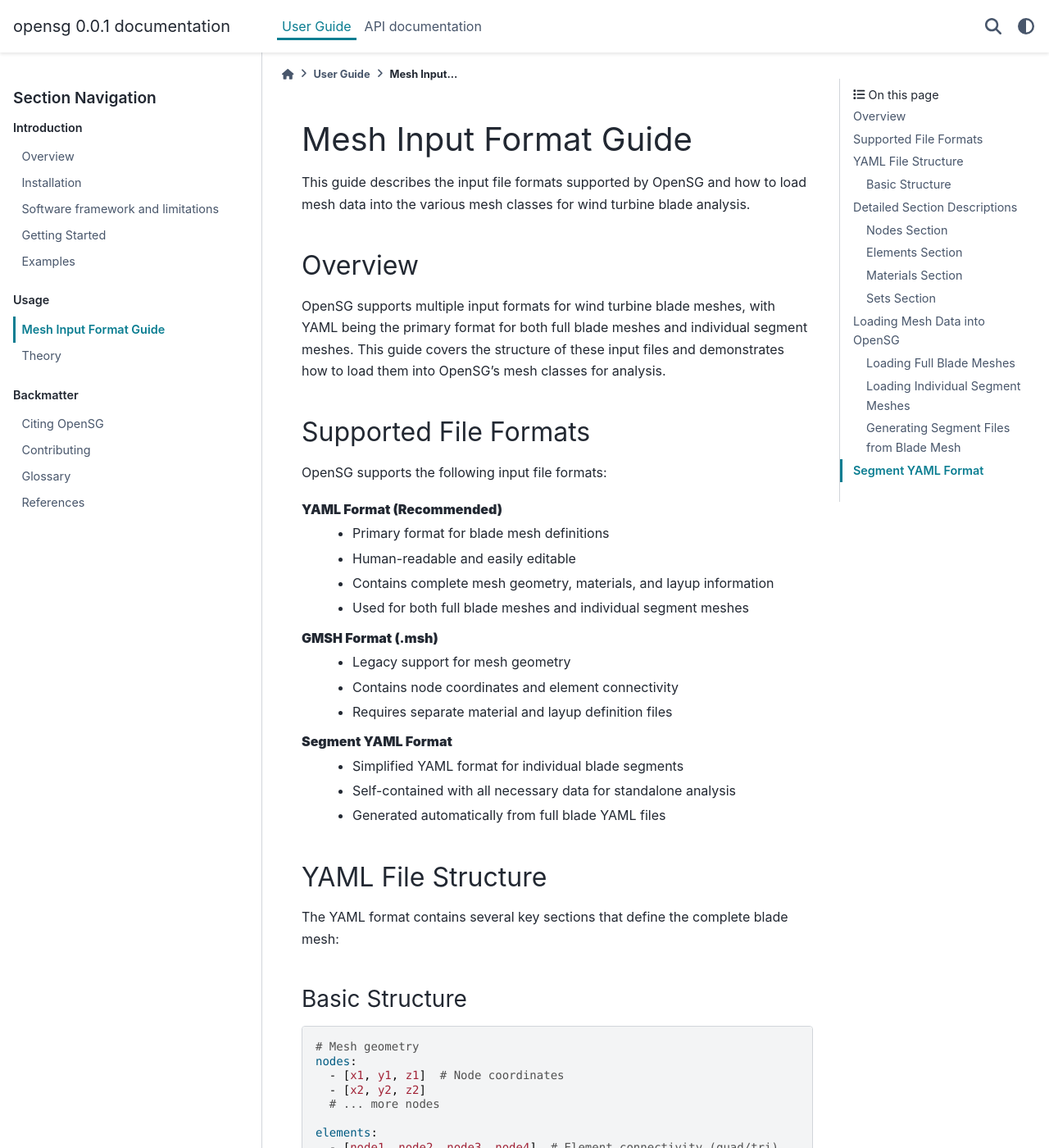
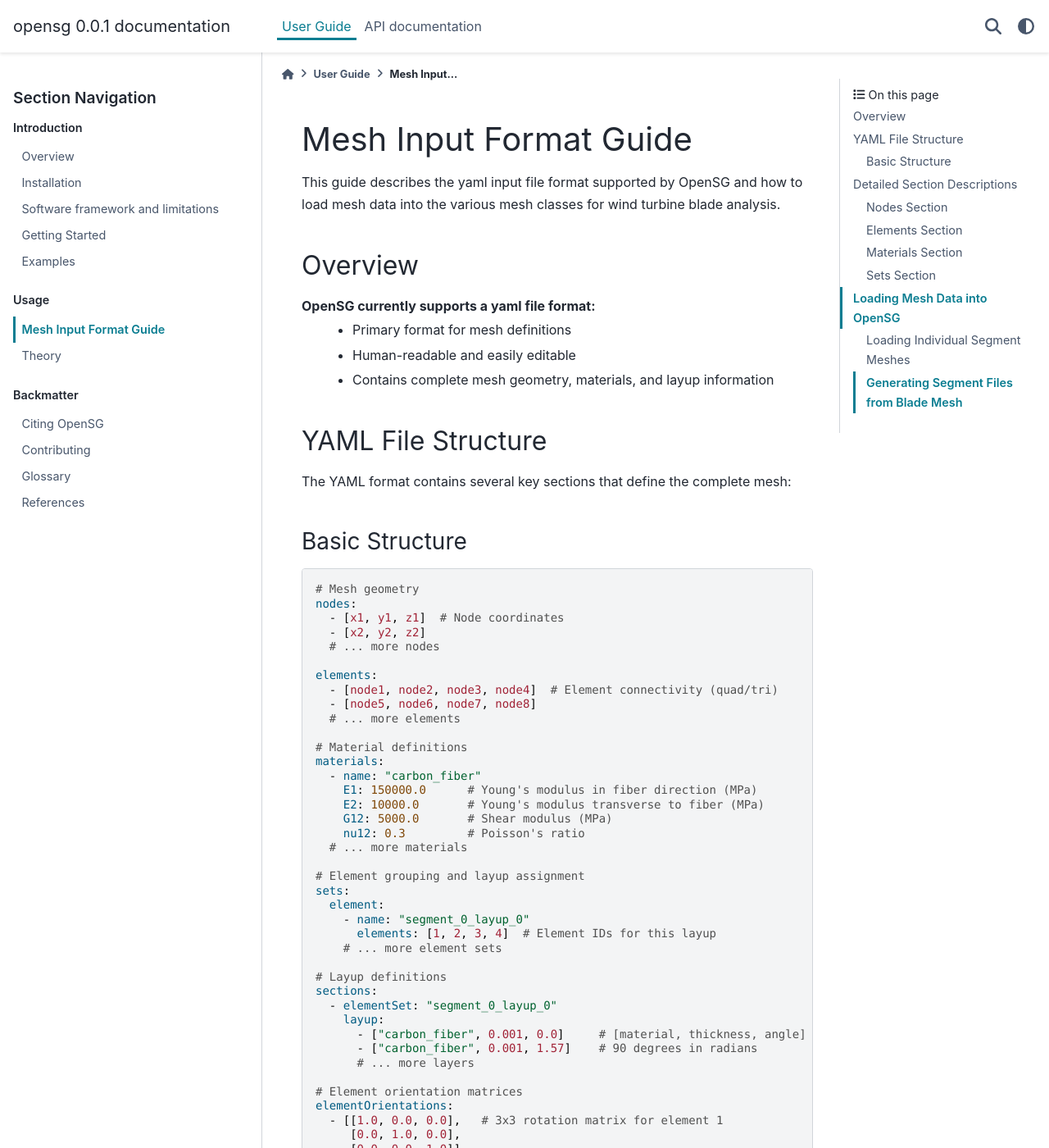
Before and after one commit to wenbinyugroup/OpenSG, a Sphinx documentation site: the page built from docs/user-guide/input.rst, in a window 1280 px wide and 1400 px high. Shown: the whole window at 82% size. Built offline with Sphinx 7.4.7 and the PyData theme 0.15.4, drawn with Linux system fonts in a browser that asks for light colours; pages that are not in the unit, such as notebooks, are missing from menus; some of the changed text lies outside the part shown.

Commit message:
update input page

```diff
--- a/docs/user-guide/input.rst
+++ b/docs/user-guide/input.rst
@@ -3,38 +3,21 @@
 Mesh Input Format Guide
 =======================
 
-This guide describes the input file formats supported by OpenSG and how to load mesh data into the various mesh classes for wind turbine blade analysis.
+This guide describes the yaml input file format supported by OpenSG and how to load mesh data into the
+various mesh classes for wind turbine blade analysis.
 
 Overview
 --------
 
-OpenSG supports multiple input formats for wind turbine blade meshes, with YAML being the primary format for both full blade meshes and individual segment meshes. This guide covers the structure of these input files and demonstrates how to load them into OpenSG's mesh classes for analysis.
-
-Supported File Formats
-----------------------
-
-OpenSG supports the following input file formats:
-
-**YAML Format (Recommended)**
-   - Primary format for blade mesh definitions
+OpenSG currently supports a yaml file format:
+   - Primary format for mesh definitions
    - Human-readable and easily editable
    - Contains complete mesh geometry, materials, and layup information
-   - Used for both full blade meshes and individual segment meshes
-
-**GMSH Format (.msh)**
-   - Legacy support for mesh geometry
-   - Contains node coordinates and element connectivity
-   - Requires separate material and layup definition files
-
-**Segment YAML Format**
-   - Simplified YAML format for individual blade segments
-   - Self-contained with all necessary data for standalone analysis
-   - Generated automatically from full blade YAML files
 
 YAML File Structure
 -------------------
 
-The YAML format contains several key sections that define the complete blade mesh:
+The YAML format contains several key sections that define the complete mesh:
 
 Basic Structure
 ~~~~~~~~~~~~~~~
@@ -101,11 +84,6 @@
      - [1.0, 1.0, 0.0]      # Node 3
      - [0.0, 1.0, 0.0]      # Node 4
 
-**Requirements:**
-- Coordinates in meters (SI units)
-- Node indices start from 1 (GMSH convention)
-- Typically x-axis aligned with blade span direction
-
 Elements Section
 ~~~~~~~~~~~~~~~~
 
@@ -168,35 +146,11 @@
 **Requirements:**
 - Element IDs must reference valid elements
 - Names should be descriptive and unique
-- Segment-based naming convention recommended for blade analysis
 
 Loading Mesh Data into OpenSG
 -----------------------------
 
 OpenSG provides several classes for loading and working with mesh data:
-
-Loading Full Blade Meshes
-~~~~~~~~~~~~~~~~~~~~~~~~~~
-
-For complete blade analysis, use the ``ShellBladeMesh`` or ``SolidBladeMesh`` classes:
-
-.. code-block:: python
-
-   from opensg.mesh.blade import ShellBladeMesh, SolidBladeMesh
-   import opensg.io as opensg_io
-
-   # Load blade mesh from YAML file
-   blade_data = opensg_io.load_yaml("blade_mesh.yaml")
-
-   # Create shell blade mesh object
-   shell_blade = ShellBladeMesh(blade_data)
-
-   # Create solid blade mesh object
-   solid_blade = SolidBladeMesh(blade_data)
-
-   # Access mesh properties
-   print(f"Blade has {shell_blade.num_elements} elements")
-   print(f"Blade has {shell_blade.num_nodes} nodes")
 
 Loading Individual Segment Meshes
 ~~~~~~~~~~~~~~~~~~~~~~~~~~~~~~~~~~
@@ -208,26 +162,24 @@
    from opensg.mesh.segment import ShellSegmentMesh, SolidSegmentMesh
 
    # Load segment mesh directly from YAML file
-   shell_segment = ShellSegmentMesh("segment_1.yaml")
-   solid_segment = SolidSegmentMesh("segment_1.yaml")
-
-   # Access segment properties
-   print(f"Segment has {shell_segment.mesh.topology.index_map(2).size_local} elements")
+   shell_segment = ShellSegmentMesh("your_shell_segment_mesh.yaml")
+   solid_segment = SolidSegmentMesh("your_solid_segment_mesh.yaml")
 
 Generating Segment Files from Blade Mesh
 ~~~~~~~~~~~~~~~~~~~~~~~~~~~~~~~~~~~~~~~~~
 
-OpenSG can automatically generate individual segment files from a full blade mesh:
+OpenSG can automatically generate individual segment files from a full blade mesh.
+This is currently only available for shell mesh:
 
 .. code-block:: python
 
    from pathlib import Path
-   import opensg.io as opensg_io
+   import opensg
 
    # Generate all segment files from blade mesh
-   blade_mesh_file = Path("data", "blade_mesh.yaml")
+   blade_mesh_file = Path("your_shell_blade_mesh.yaml")
 
-   segment_files = opensg_io.generate_segment_shell_mesh_files(
+   segment_files = opensg.io.generate_segment_shell_mesh_files(
        blade_mesh_file,
        segment_folder="segments/",
        segment_indices=None  # Generate all segments (default)
@@ -239,50 +191,3 @@
        segment_folder="segments/",
        segment_indices=[0, 1, 2]  # Only segments 0, 1, and 2
    )
-
-Segment YAML Format
--------------------
-
-Individual segment YAML files have a simplified structure optimized for standalone analysis:
-
-.. code-block:: yaml
-
-   # Simplified segment mesh format
-   nodes:
-     - [0.0, 0.0, 0.0]
-     - [1.0, 0.0, 0.1]
-     # ... segment nodes only
-
-   elements:
-     - [1, 2, 3, 4]
-     # ... segment elements only
-
-   materials:
-     - name: "carbon_fiber"
-       E1: 150000.0
-       E2: 10000.0
-       G12: 5000.0
-       nu12: 0.3
-
-   sets:
-     element:
-       - name: "layup_0"      # Simplified naming
-         elements: [1, 2, 3]
-       - name: "layup_1"
-         elements: [4, 5, 6]
-
-   sections:
-     - elementSet: "layup_0"
-       layup:
-         - ["carbon_fiber", 0.001, 0.0]
-         - ["carbon_fiber", 0.001, 1.57]
-
-   elementOrientations:
-     - [[1.0, 0.0, 0.0], [0.0, 1.0, 0.0], [0.0, 0.0, 1.0]]
-     # ... one per element
-
-**Key Differences from Full Blade YAML:**
-- Contains only nodes/elements for the specific segment
-- Simplified element set names (``layup_0``, ``layup_1``, etc.)
-- Self-contained with all necessary data
-- No references to parent blade structure
```
